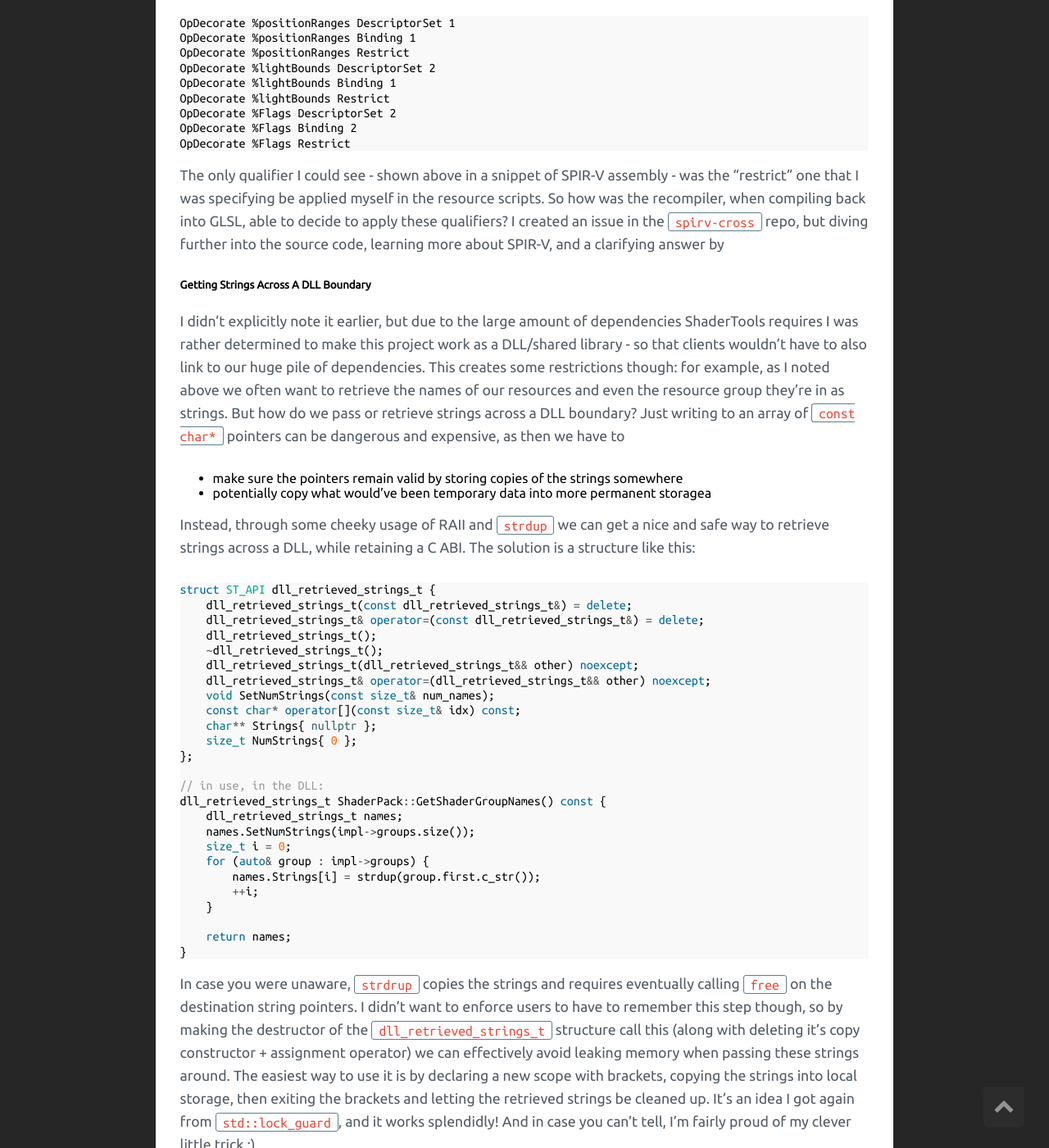
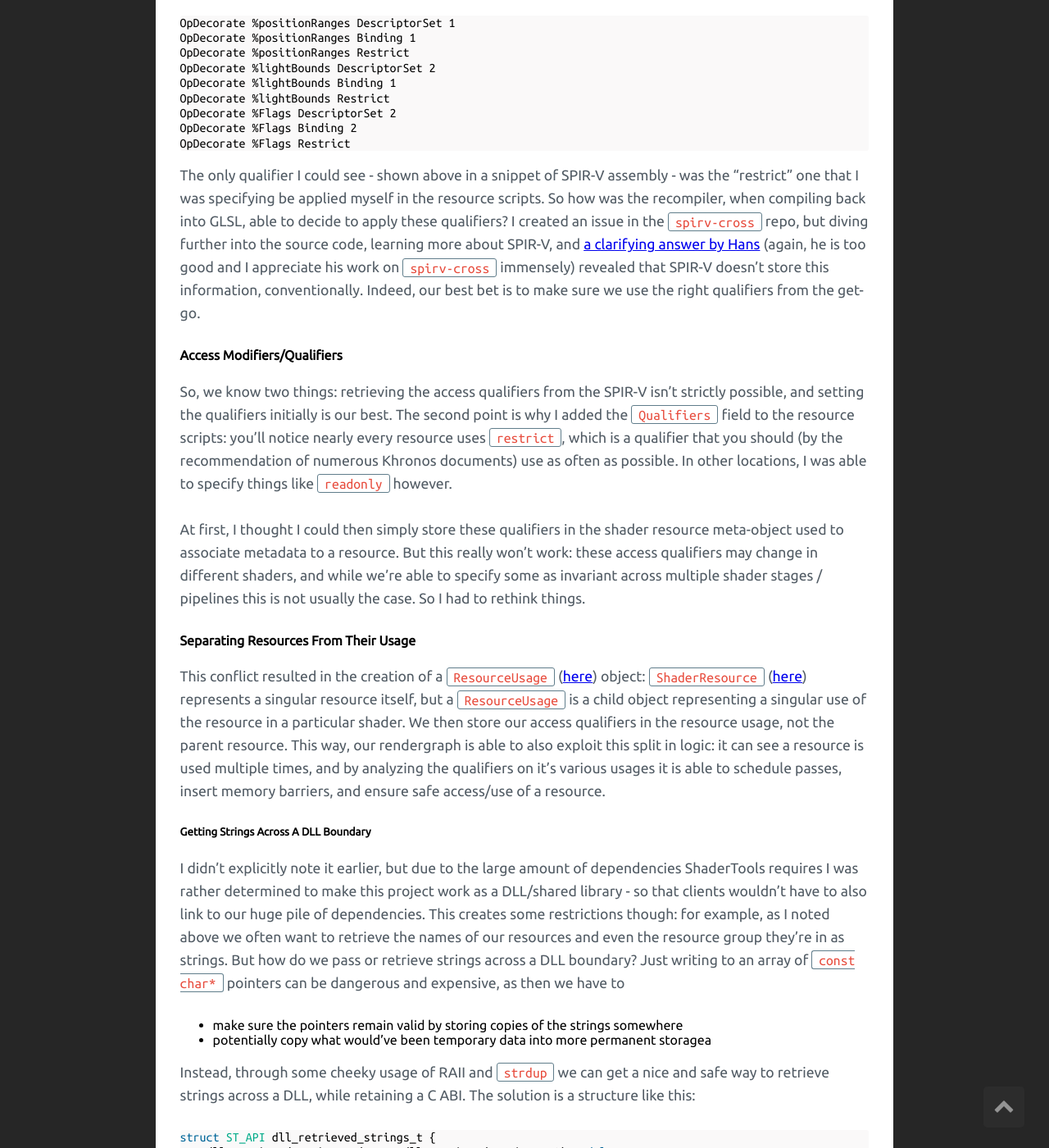
Before and after one commit to fuchstraumer/fuchstraumer.github.io, a Jekyll site: the page built from _posts/2018-9-2-Shader-Toolchain.md, in a window 1280 px wide and 1400 px high, scrolled down 12569 px. Shown: the whole window at 82% size. Built offline with Jekyll 4.4.1, drawn with Linux system fonts in a browser that asks for light colours; comment, search, counter and statistics services are not loaded.

Commit message:
Access modifiers section

```diff
--- a/_posts/2018-9-2-Shader-Toolchain.md
+++ b/_posts/2018-9-2-Shader-Toolchain.md
@@ -316,7 +316,17 @@ OpDecorate %Flags Binding 2
 OpDecorate %Flags Restrict
 {% endhighlight %}
 
-The only qualifier I could see - shown above in a snippet of SPIR-V assembly - was the "restrict" one that I was specifying be applied myself in the resource scripts. So how was the recompiler, when compiling back into GLSL, able to decide to apply these qualifiers? I created an issue in the `spirv-cross` repo, but diving further into the source code, learning more about SPIR-V, and a clarifying answer by
+The only qualifier I could see - shown above in a snippet of SPIR-V assembly - was the "restrict" one that I was specifying be applied myself in the resource scripts. So how was the recompiler, when compiling back into GLSL, able to decide to apply these qualifiers? I created an issue in the `spirv-cross` repo, but diving further into the source code, learning more about SPIR-V, and [a clarifying answer by Hans](https://github.com/KhronosGroup/SPIRV-Cross/issues/606) (again, he is too good and I appreciate his work on `spirv-cross` immensely) revealed that SPIR-V doesn't store this information, conventionally. Indeed, our best bet is to make sure we use the right qualifiers from the get-go.
+
+#### Access Modifiers/Qualifiers
+
+So, we know two things: retrieving the access qualifiers from the SPIR-V isn't strictly possible, and setting the qualifiers initially is our best. The second point is why I added the `Qualifiers` field to the resource scripts: you'll notice nearly every resource uses `restrict`, which is a qualifier that you should (by the recommendation of numerous Khronos documents) use as often as possible. In other locations, I was able to specify things like `readonly` however.
+
+At first, I thought I could then simply store these qualifiers in the shader resource meta-object used to associate metadata to a resource. But this really won't work: these access qualifiers may change in different shaders, and while we're able to specify some as invariant across multiple shader stages / pipelines this is not usually the case. So I had to rethink things.
+
+#### Separating Resources From Their Usage
+
+This conflict resulted in the creation of a `ResourceUsage` ([here](https://github.com/fuchstraumer/ShaderTools/blob/cd5910cb594fc6c1818eb09da9d0a3d194242d95/include/core/ResourceUsage.hpp)) object: `ShaderResource` ([here](https://github.com/fuchstraumer/ShaderTools/blob/cd5910cb594fc6c1818eb09da9d0a3d194242d95/include/core/ShaderResource.hpp)) represents a singular resource itself, but a `ResourceUsage` is a child object representing a singular use of the resource in a particular shader. We then store our access qualifiers in the resource usage, not the parent resource. This way, our rendergraph is able to also exploit this split in logic: it can see a resource is used multiple times, and by analyzing the qualifiers on it's various usages it is able to schedule passes, insert memory barriers, and ensure safe access/use of a resource.
 
 ##### Getting Strings Across A DLL Boundary
 
```
